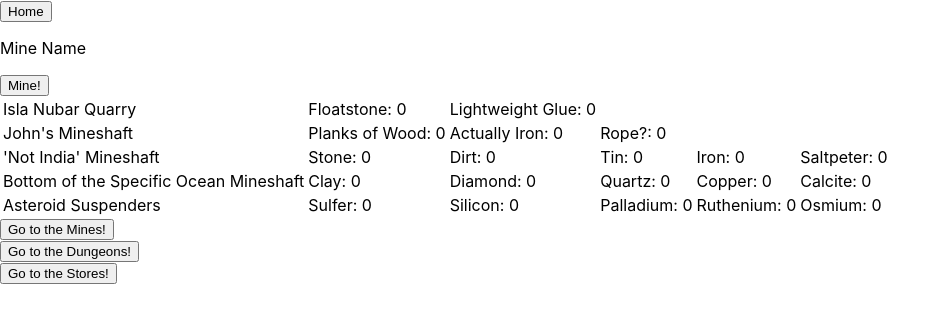
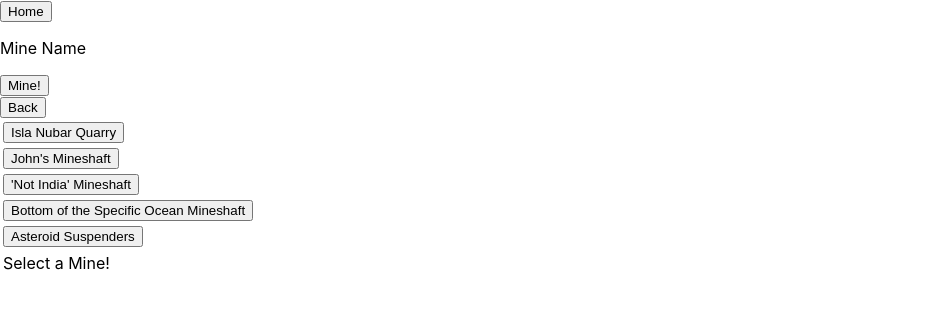
Before and after one commit to lily-ayers/mine-stuff-idle, a React (Create React App) app: page / in a window 1280 px wide. Both pictures are taken after a click on the button "Go to the Mines!". Shown: the top 322 px of the page, without its empty margins (0-950 px from the left). Built offline with nearby package versions, Linux system fonts and the light colour scheme.

Commit message:
Added mining Page

```diff
--- a/src/homepage/homepage.js
+++ b/src/homepage/homepage.js
@@ -4,7 +4,6 @@ export class Homepage extends Component {
     constructor(props) {
         super(props);
         this.switchPages = this.switchPages.bind(this);
-
     }
 
     switchPages = (pageNum) => {
@@ -19,7 +18,7 @@ export class Homepage extends Component {
                         <tbody>
                         {this.props.worldState.mines.map(mine =>
                             <tr key={mine.name}>
-                                <td key={mine.name + " Title"}>{mine.name}</td>
+                                <td key={mine.name + " Materials"}>{mine.name}</td>
                             {mine.materials.map(mat => (
                                 <td key={mat[0]}>{mat[0]}: {mat[4]}</td>
                             ))}
--- a/src/hub.js
+++ b/src/hub.js
@@ -1,5 +1,6 @@
 import React from 'react';
 import { Homepage } from './homepage/homepage'
+import { Mining } from './mining/mining'
 
 class Hub extends React.Component {
     constructor(props) {
@@ -22,7 +23,7 @@ class Hub extends React.Component {
         return (
             <div className="Index">
                 {this.state.Selected === "Home" && <Homepage worldState={this.props.worldState} selectPage={this.selectPage} />}
-                {this.state.Selected === "Mine" && <Homepage worldState={this.props.worldState} selectPage={this.selectPage} />}
+                {this.state.Selected === "Mine" && <Mining worldState={this.props.worldState} selectPage={this.selectPage} />}
                 {this.state.Selected === "Dungeon" && <Homepage worldState={this.props.worldState} selectPage={this.selectPage} />}
                 {this.state.Selected === "Store" && <Homepage worldState={this.props.worldState} selectPage={this.selectPage} />}
                 {this.state.Selected === "Employ" && <Homepage worldState={this.props.worldState} selectPage={this.selectPage} />}
--- a/src/mining/mining.js
+++ b/src/mining/mining.js
@@ -0,0 +1,62 @@
+import React, { Component } from 'react';
+
+export class Mining extends Component {
+    constructor(props) {
+        super(props);
+        this.state = {
+            selectedMine: null
+        }
+        this.switchPages = this.switchPages.bind(this);
+    }
+
+    switchPages = (pageNum) => {
+        this.props.selectPage(pageNum)
+    }
+
+    selectMine = (index) => {
+        let state = this.state;
+        state.selectedMine = index;
+        this.setState(state);
+        console.log(state);
+    }
+
+    render() {
+        return (
+            <div className="MiningMaster">
+                <div className="Navigation">
+                    <div className="ReturnPlate">
+                        <button onClick={() => this.switchPages("Home")}>Back</button>
+                    </div>
+                </div>
+                <div className="MineSelect">
+                    <table className="Mines">
+                        <tbody>
+                        {this.props.worldState.mines.map((mine, index) =>
+                            <tr key={mine.name}>
+                                <td key={mine.name+"Cell"}>
+                                    <button key={mine.name+"Button"} onClick={() => (this.state.selectedMine !== index ?
+                                        this.selectMine(index) : this.selectMine(null))}>{mine.name}</button>
+                                </td>
+                            </tr>
+                        )}
+                        </tbody>
+                    </table>
+                </div>
+                {this.selected !== null &&
+                    <div className="MaterialList">
+                        <table className="MaterialsInMine">
+                            <tbody>
+                                {this.state.selectedMine !== null ? this.props.worldState.mines[this.state.selectedMine].materials.map(mat => (
+                                    <tr key={mat[0]+"Row"}>
+                                        <td key={mat[0]+"Cell"}>{mat[0]}: {mat[4]}</td>
+                                    </tr>
+                                )) : <tr key="NullRow"><td key="NullCell">Select a Mine!</td></tr>}
+                            </tbody>
+                        </table>
+                    </div>
+                }
+
+            </div>
+        );
+    }
+}
```
